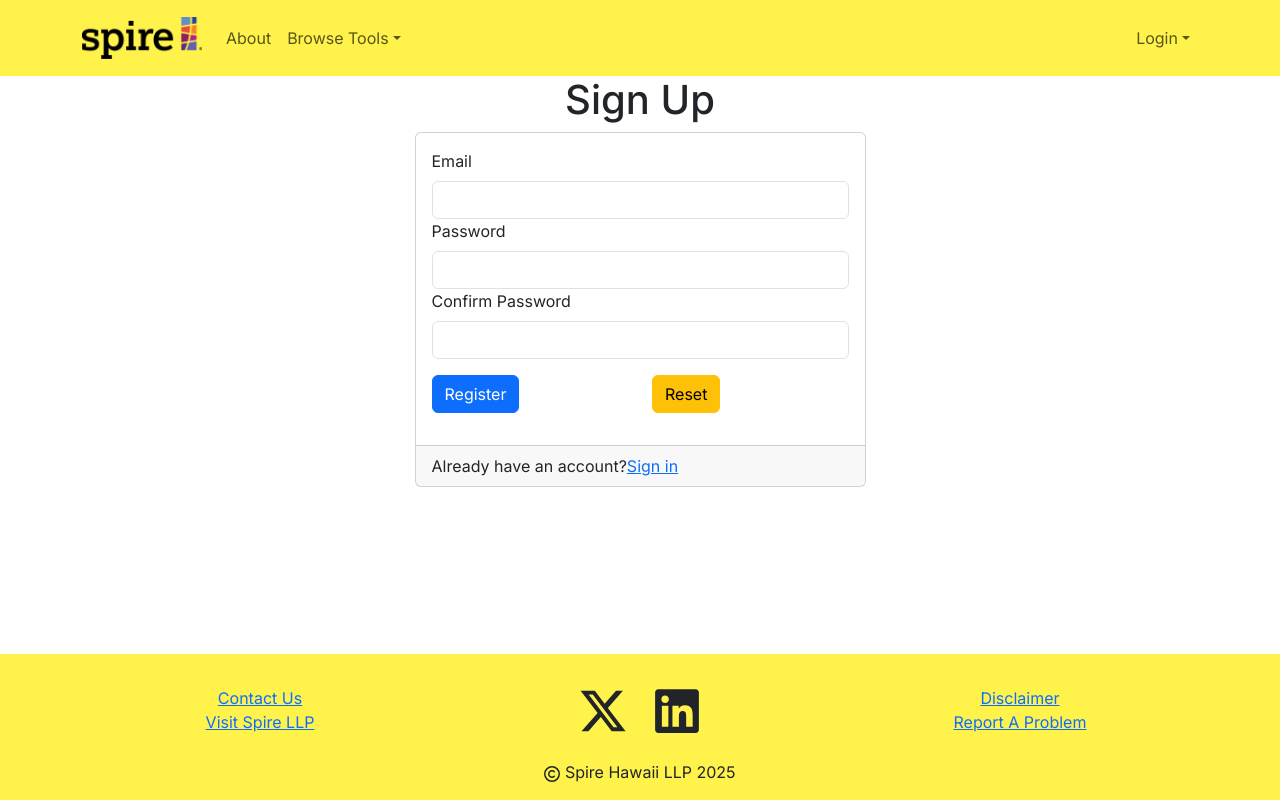
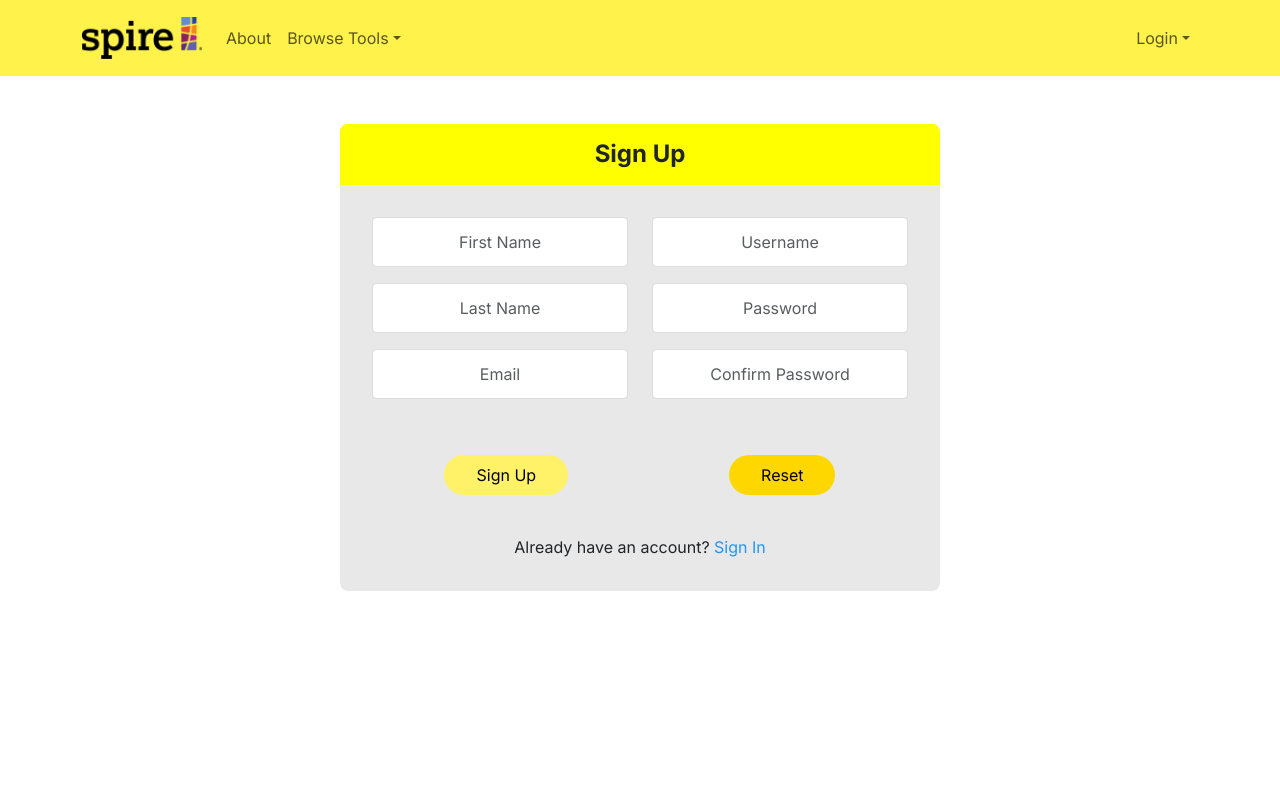
Before and after one commit to pineapple-spire/pineapple-spire, a Next.js app: page /auth/signup in a window 1280 px wide. Shown: the top 800 px of the page. Built offline with nearby package versions, Linux system fonts and the light colour scheme; no server answers.

Commit message:
accidentally put signup page on signin page and made some changes to signup form logic

```diff
--- a/src/app/auth/signup/page.tsx
+++ b/src/app/auth/signup/page.tsx
@@ -1,111 +1,50 @@
 'use client';
 
 import { signIn } from 'next-auth/react';
-import { useForm } from 'react-hook-form';
-import { yupResolver } from '@hookform/resolvers/yup';
-import * as Yup from 'yup';
-import { Card, Col, Container, Button, Form, Row } from 'react-bootstrap';
+import SignUpForm from '@/components/SignUpForm';
 import { createUser } from '@/lib/dbActions';
 
-type SignUpForm = {
+export type SignUpFormData = {
+  firstName: string;
+  lastName: string;
   email: string;
+  username: string;
   password: string;
   confirmPassword: string;
-  // acceptTerms: boolean;
 };
 
-/** The sign up page. */
-const SignUp = () => {
-  const validationSchema = Yup.object().shape({
-    email: Yup.string().required('Email is required').email('Email is invalid'),
-    password: Yup.string()
-      .required('Password is required')
-      .min(6, 'Password must be at least 6 characters')
-      .max(40, 'Password must not exceed 40 characters'),
-    confirmPassword: Yup.string()
-      .required('Confirm Password is required')
-      .oneOf([Yup.ref('password'), ''], 'Confirm Password does not match'),
-  });
+const styles = {
+  container: {
+    minHeight: '100vh',
+    backgroundColor: '#FFFFFF',
+  },
+  main: {
+    display: 'flex',
+    justifyContent: 'center',
+    alignItems: 'center',
+    padding: '3rem 1rem',
+  },
+} as const;
 
-  const {
-    register,
-    handleSubmit,
-    reset,
-    formState: { errors },
-  } = useForm<SignUpForm>({
-    resolver: yupResolver(validationSchema),
-  });
-
-  const onSubmit = async (data: SignUpForm) => {
-    // console.log(JSON.stringify(data, null, 2));
-    await createUser(data);
-    // After creating, signIn with redirect to the add page
-    await signIn('credentials', { callbackUrl: '/add', ...data });
+export default function SignUpPage() {
+  const handleSignUp = async (data: SignUpFormData) => {
+    try {
+      await createUser(data);
+      await signIn('credentials', {
+        callbackUrl: '/add',
+        email: data.email,
+        password: data.password,
+      });
+    } catch (error) {
+      console.error('Error during sign up:', error);
+    }
   };
 
   return (
-    <main>
-      <Container>
-        <Row className="justify-content-center">
-          <Col xs={5}>
-            <h1 className="text-center">Sign Up</h1>
-            <Card>
-              <Card.Body>
-                <Form onSubmit={handleSubmit(onSubmit)}>
-                  <Form.Group className="form-group">
-                    <Form.Label>Email</Form.Label>
-                    <input
-                      type="text"
-                      {...register('email')}
-                      className={`form-control ${errors.email ? 'is-invalid' : ''}`}
-                    />
-                    <div className="invalid-feedback">{errors.email?.message}</div>
-                  </Form.Group>
-
-                  <Form.Group className="form-group">
-                    <Form.Label>Password</Form.Label>
-                    <input
-                      type="password"
-                      {...register('password')}
-                      className={`form-control ${errors.password ? 'is-invalid' : ''}`}
-                    />
-                    <div className="invalid-feedback">{errors.password?.message}</div>
-                  </Form.Group>
-                  <Form.Group className="form-group">
-                    <Form.Label>Confirm Password</Form.Label>
-                    <input
-                      type="password"
-                      {...register('confirmPassword')}
-                      className={`form-control ${errors.confirmPassword ? 'is-invalid' : ''}`}
-                    />
-                    <div className="invalid-feedback">{errors.confirmPassword?.message}</div>
-                  </Form.Group>
-                  <Form.Group className="form-group py-3">
-                    <Row>
-                      <Col>
-                        <Button type="submit" className="btn btn-primary">
-                          Register
-                        </Button>
-                      </Col>
-                      <Col>
-                        <Button type="button" onClick={() => reset()} className="btn btn-warning float-right">
-                          Reset
-                        </Button>
-                      </Col>
-                    </Row>
-                  </Form.Group>
-                </Form>
-              </Card.Body>
-              <Card.Footer>
-                Already have an account?
-                <a href="/auth/signin">Sign in</a>
-              </Card.Footer>
-            </Card>
-          </Col>
-        </Row>
-      </Container>
-    </main>
+    <div style={styles.container}>
+      <main style={styles.main}>
+        <SignUpForm onSubmit={handleSignUp} />
+      </main>
+    </div>
   );
-};
-
-export default SignUp;
+}
--- a/src/components/SignUpForm.tsx
+++ b/src/components/SignUpForm.tsx
@@ -1,27 +1,14 @@
 'use client';
 
-import { useState } from 'react';
+import { useForm } from 'react-hook-form';
+import { yupResolver } from '@hookform/resolvers/yup';
+import * as Yup from 'yup';
 import { Form, Button, Row, Col } from 'react-bootstrap';
 import Link from 'next/link';
 import 'bootstrap/dist/css/bootstrap.min.css';
+import type { SignUpFormData } from '@/app/auth/signup/page';
 
 const styles = {
-  container: {
-    minHeight: '100vh',
-    backgroundColor: '#FFFFFF',
-  },
-
-  navLink: {
-    color: 'black',
-    textDecoration: 'none',
-    marginLeft: '2rem',
-  },
-  main: {
-    display: 'flex',
-    justifyContent: 'center',
-    alignItems: 'center',
-    padding: '3rem 1rem',
-  },
   formContainer: {
     backgroundColor: '#e8e8e8',
     padding: '2rem',
@@ -69,110 +56,135 @@ const styles = {
   },
 } as const;
 
-interface FormData {
-  firstName: string;
-  lastName: string;
-  email: string;
-  username: string;
-  password: string;
+interface SignUpFormProps {
+  onSubmit: (data: SignUpFormData) => Promise<void>;
 }
 
-export default function SignUpForm() {
-  const [formData, setFormData] = useState<FormData>({
-    firstName: '',
-    lastName: '',
-    email: '',
-    username: '',
-    password: '',
+export default function SignUpForm({ onSubmit }: SignUpFormProps) {
+  const validationSchema = Yup.object().shape({
+    firstName: Yup.string().required('First name is required'),
+    lastName: Yup.string().required('Last name is required'),
+    email: Yup.string().required('Email is required').email('Email is invalid'),
+    username: Yup.string().required('Username is required'),
+    password: Yup.string()
+      .required('Password is required')
+      .min(6, 'Password must be at least 6 characters')
+      .max(40, 'Password must not exceed 40 characters'),
+    confirmPassword: Yup.string()
+      .required('Confirm Password is required')
+      .oneOf([Yup.ref('password'), ''], 'Confirm Password does not match'),
   });
 
-  const handleSubmit = async (e: React.FormEvent) => {
-    e.preventDefault();
-    console.log('Form submitted:', formData);
-  };
-
-  const handleChange = (e: React.ChangeEvent<HTMLInputElement>) => {
-    const { name, value } = e.target;
-    setFormData(prev => ({
-      ...prev,
-      [name]: value,
-    }));
-  };
+  const {
+    register,
+    handleSubmit,
+    reset,
+    formState: { errors },
+  } = useForm<SignUpFormData>({
+    resolver: yupResolver(validationSchema),
+  });
 
   return (
-    <div style={styles.container}>
-      <main style={styles.main}>
     <div style={styles.formContainer}>
       <div style={styles.formHeader}>
         <h1 style={styles.title}>Sign Up</h1>
       </div>
-          <Form onSubmit={handleSubmit}>
+      <Form onSubmit={handleSubmit(onSubmit)}>
         <Row>
           <Col md={6}>
+            <Form.Group className="mb-3">
               <Form.Control
                 type="text"
-                  name="firstName"
+                {...register('firstName')}
                 placeholder="First Name"
-                  value={formData.firstName}
-                  onChange={handleChange}
-                  required
                 style={styles.input}
+                className={errors.firstName ? 'is-invalid' : ''}
               />
+              <div className="invalid-feedback">{errors.firstName?.message}</div>
+            </Form.Group>
+
+            <Form.Group className="mb-3">
               <Form.Control
                 type="text"
-                  name="lastName"
+                {...register('lastName')}
                 placeholder="Last Name"
-                  value={formData.lastName}
-                  onChange={handleChange}
-                  required
                 style={styles.input}
+                className={errors.lastName ? 'is-invalid' : ''}
               />
+              <div className="invalid-feedback">{errors.lastName?.message}</div>
+            </Form.Group>
+
+            <Form.Group className="mb-3">
               <Form.Control
                 type="email"
-                  name="email"
+                {...register('email')}
                 placeholder="Email"
-                  value={formData.email}
-                  onChange={handleChange}
-                  required
                 style={styles.input}
+                className={errors.email ? 'is-invalid' : ''}
               />
+              <div className="invalid-feedback">{errors.email?.message}</div>
+            </Form.Group>
           </Col>
           <Col md={6}>
+            <Form.Group className="mb-3">
               <Form.Control
                 type="text"
-                  name="username"
+                {...register('username')}
                 placeholder="Username"
-                  value={formData.username}
-                  onChange={handleChange}
-                  required
                 style={styles.input}
+                className={errors.username ? 'is-invalid' : ''}
               />
+              <div className="invalid-feedback">{errors.username?.message}</div>
+            </Form.Group>
+
+            <Form.Group className="mb-3">
               <Form.Control
                 type="password"
-                  name="password"
+                {...register('password')}
                 placeholder="Password"
-                  value={formData.password}
-                  onChange={handleChange}
-                  required
                 style={styles.input}
+                className={errors.password ? 'is-invalid' : ''}
               />
+              <div className="invalid-feedback">{errors.password?.message}</div>
+            </Form.Group>
+
+            <Form.Group className="mb-3">
+              <Form.Control
+                type="password"
+                {...register('confirmPassword')}
+                placeholder="Confirm Password"
+                style={styles.input}
+                className={errors.confirmPassword ? 'is-invalid' : ''}
+              />
+              <div className="invalid-feedback">{errors.confirmPassword?.message}</div>
+            </Form.Group>
           </Col>
         </Row>
 
+        <Row className="mt-4">
+          <Col className="d-flex justify-content-center gap-3">
             <Button type="submit" style={styles.submitButton}>
               Sign Up
             </Button>
+            <Button
+              type="button"
+              onClick={() => reset()}
+              variant="warning"
+              style={{ ...styles.submitButton, backgroundColor: '#ffd700' }}
+            >
+              Reset
+            </Button>
+          </Col>
+        </Row>
       </Form>
-          {/* TODO: ADD SIGN UP LOGIC */}
+
       <div style={styles.footer}>
         Already have an account?
         {' '}
-            <Link href="/signin" style={styles.signInLink}>
+        <Link href="/auth/signin" style={styles.signInLink}>
           Sign In
         </Link>
       </div>
     </div>
-      </main>
-    </div>
   );
 }
```
Also changed, not shown: src/app/auth/signin/page.tsx (+56 -5 lines). Lines whose indentation alone changed are shown as unchanged.
